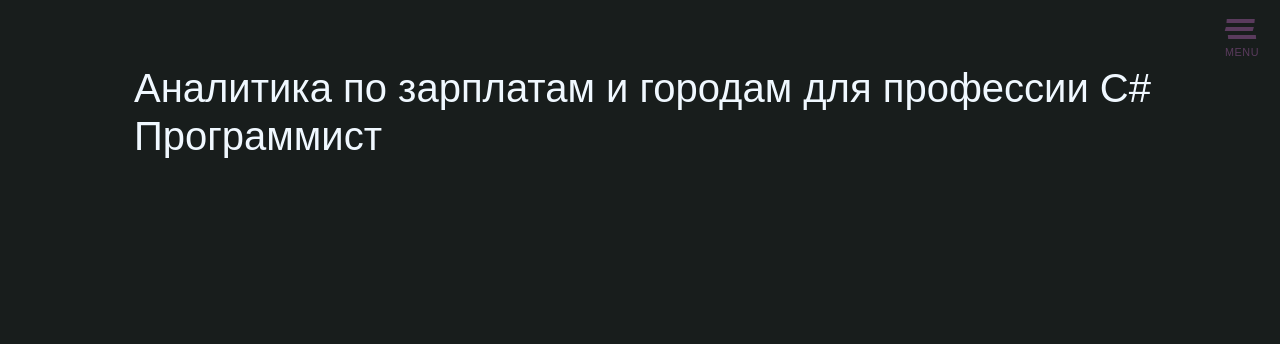
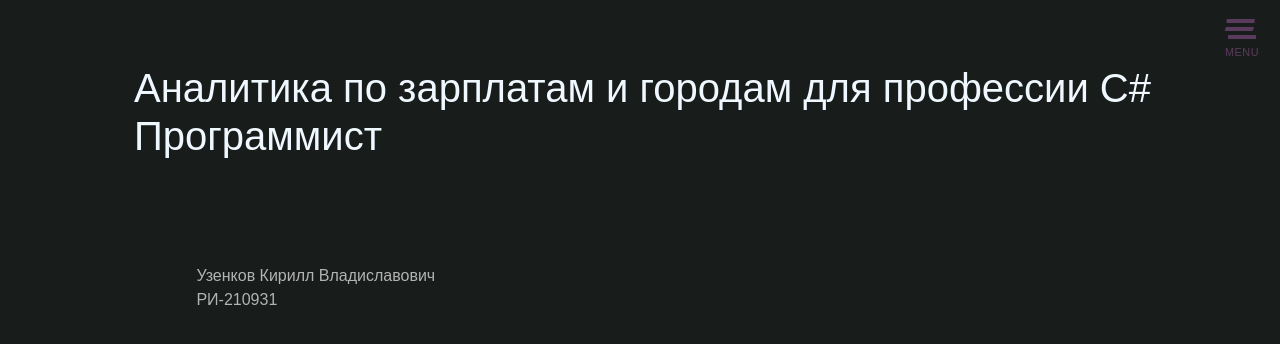
Before and after one commit to likip3/djangoProjectUzenkov, a Django app: template templates/geo.html in a window 1280 px wide. Shown: the top 344 px of the page. Run offline with Django 4.2, Linux system fonts and the light colour scheme; the template is opened without the code that fills it, so the values that code supplies are empty.

Commit message:
Добавлен footer

```diff
--- a/main/static/main/css/style.css
+++ b/main/static/main/css/style.css
@@ -1,5 +1,16 @@
 body {
   background: #181d1c;
+}
+
+.main-footer{
+    margin-left: 13%;
+    /*padding: 10px;*/
+    padding-left: 30px;
+}
+
+.main-footer p {
+    color: #b3b3b3;
+    margin-bottom: 0;
 }
 
 
@@ -30,7 +41,6 @@ body {
     visibility: visible;
 }
 
-/* Yellow band effect */
 .main-nav::before {
 	 content: '';
     position: absolute;
@@ -48,11 +58,10 @@ body {
     transform: skew(-14deg) translateX(0);
 }
 
-/* Skewing effect on menu links */
 .main-nav ul {
     display: inline-flex;
     flex-direction: column;
-    height: 93%; /* Should be 100%, but we have a notice message :D */
+    height: 93%;
     align-items: flex-end;
     justify-content: center;
     transform: translateX(-18%) skew(-16deg);
@@ -65,7 +74,6 @@ body {
     transform: skew(16deg);
 }
 
-/* Apparition effect on links */
 .main-nav a {
     opacity: 0;
     transform: translateY(-10px);
@@ -92,7 +100,6 @@ body {
 }
 
 
-/* Decoration */
 .main-nav ul,
 .main-nav li {
 	list-style: none;
@@ -107,7 +114,6 @@ body {
 	font-weight: bold;
 }
 
-/* Burger Style: @see: https://codepen.io/CreativeJuiz/full/oMZNXy */
 .open-main-nav {
 	position: fixed;
 	top: 15px;
--- a/templates/layout.html
+++ b/templates/layout.html
@@ -50,8 +50,9 @@
         {% block main %}
         {% endblock %}
     </main>
-    <footer>
-
+    <footer class="main-footer">
+        <p>Узенков Кирилл Владиславович</p>
+        <p>РИ-210931</p>
     </footer>
 <script src="{% static 'main/js/script.js' %}"></script>
 </body>
```
